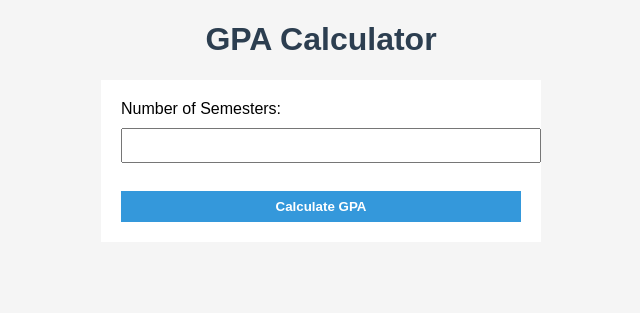
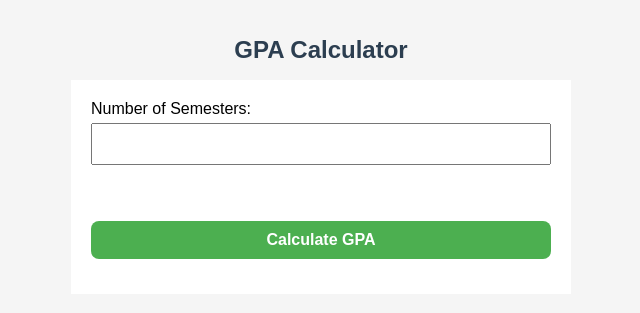
Before and after one commit to Divyaponnuru15/gpa-calculator, a Flask app: page / in a window 1280 px wide. Shown: the top 313 px of the page, without its empty margins (319-959 px from the left). Run offline with Flask 3, Linux system fonts and the light colour scheme.

Commit message:
Ready for Render deployment

```diff
--- a/static/style.css
+++ b/static/style.css
@@ -9,21 +9,28 @@ h1 {
 }
 
 form {
-    background-color:white;
-    width: 400px;
+
+    background-color: white;
+    width: 90%;          /* responsive for mobile */
+    max-width: 400px;    /* keeps it narrow on laptops */
     margin: auto;
     padding: 20px;
+    box-sizing: border-box;
+   }
 
 
+
+
+input, button {
+
+    padding: 8px;
+    width: 100%;
+    margin: 10px 0; /* 10px top and bottom spacing */
+    box-sizing: border-box;
 }
 
-input, button {
-    padding: 8px;
-    width: 100%;
-    margin-top: 10px;
 
 
-}
 
 button {
     background-color: #3498db;
@@ -39,10 +46,17 @@ button:hover {
 }
 
 table {
+
     margin: auto;
     border-collapse: collapse;
     margin-top: 20px;
+    width: 100%;           /* table fills container */
+    max-width: 500px;      /* restrict on large screens */
+    display: block;        /* allow scrolling */
+    overflow-x: auto;      /* scroll on small screens */
 }
+
+
 
 th, td {
     border: 1px solid black;
@@ -62,11 +76,17 @@ th {
 }
 
  .cat-gif {
+
     display: block;
     margin: 20px auto;
-    width: 250px;
+    width: 20vw;        /* scales with screen width */
+    max-width: 150px;
+    min-width: 80px;
+    height: auto;
     animation: pop 1s ease;
 }
+
+
 
 @keyframes pop {
     from {
@@ -78,3 +98,6 @@ th {
         opacity: 1;
     }
 }
+h1, .result-title {
+    font-size: 1.5rem;   /* scales better on mobile */
+}
--- a/templates/index.html
+++ b/templates/index.html
@@ -2,7 +2,85 @@
 <html>
 <head>
     <title>GPA CALCULATOR </title>
+    <meta name="viewport" content="width=device-width, initial-scale=1.0">
+
     <link rel="stylesheet" href="{{ url_for('static', filename='style.css') }}">
+
+    <style>
+
+/* Body styling */
+body {
+    font-family: Arial, sans-serif;
+    margin: 0;
+    padding: 20px;
+    display: flex;
+    flex-direction: column;
+    align-items: center;
+}
+
+/* Center headings */
+h1, h2 {
+    text-align: center;
+    width: 100%;
+}
+
+/* Responsive form */
+form {
+    width: 100%;
+    max-width: 500px; /* keeps form narrow on laptops */
+    display: flex;
+    flex-direction: column;
+}
+
+input[type="number"],
+input[type="text"],
+button {
+    width: 100%;
+    padding: 10px;
+    margin: 5px 0 15px 0;
+    box-sizing: border-box;
+    font-size: 16px;
+}
+
+/* Button styling */
+button {
+    background-color: #4CAF50;
+    color: white;
+    border: none;
+    border-radius: 8px;
+    cursor: pointer;
+}
+
+button:hover {
+    background-color: #45a049;
+}
+
+/* Responsive table */
+table {
+    width: 100%;
+    max-width: 500px;
+    border-collapse: collapse;
+    margin-top: 20px;
+}
+
+table, th, td {
+    border: 1px solid #333;
+    text-align: center;
+    padding: 8px;
+}
+
+/* Responsive GIF */
+.cat-gif {
+    display: block;
+    margin: 20px auto;
+    width: 20vw;       /* width relative to viewport */
+    max-width: 150px;  /* max width on large screens */
+    min-width: 80px;   /* min width on small screens */
+    height: auto;
+}
+
+
+    </style>
 
 
     <script>
```
Also changed, not shown: requirements.txt (renamed from requirement.txt).
